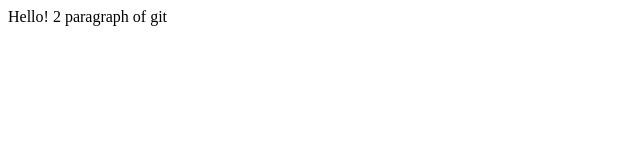
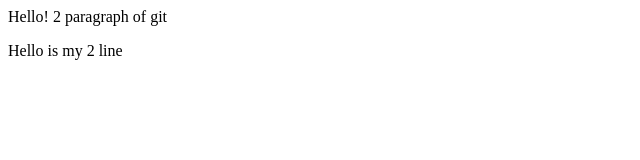
Before and after one commit to mayurmondhwani/collegeproject, a plain HTML site: page index.html in a window 1280 px wide. Shown: the whole page, without its empty margins (0-640 px from the left). Drawn offline with Linux system fonts and the light colour scheme.

Commit message:
Added feature

```diff
--- a/index.html
+++ b/index.html
@@ -1 +1,3 @@
 <p> Hello! 2 paragraph of git</p>
+
+<p> Hello is my 2 line</p>
```
